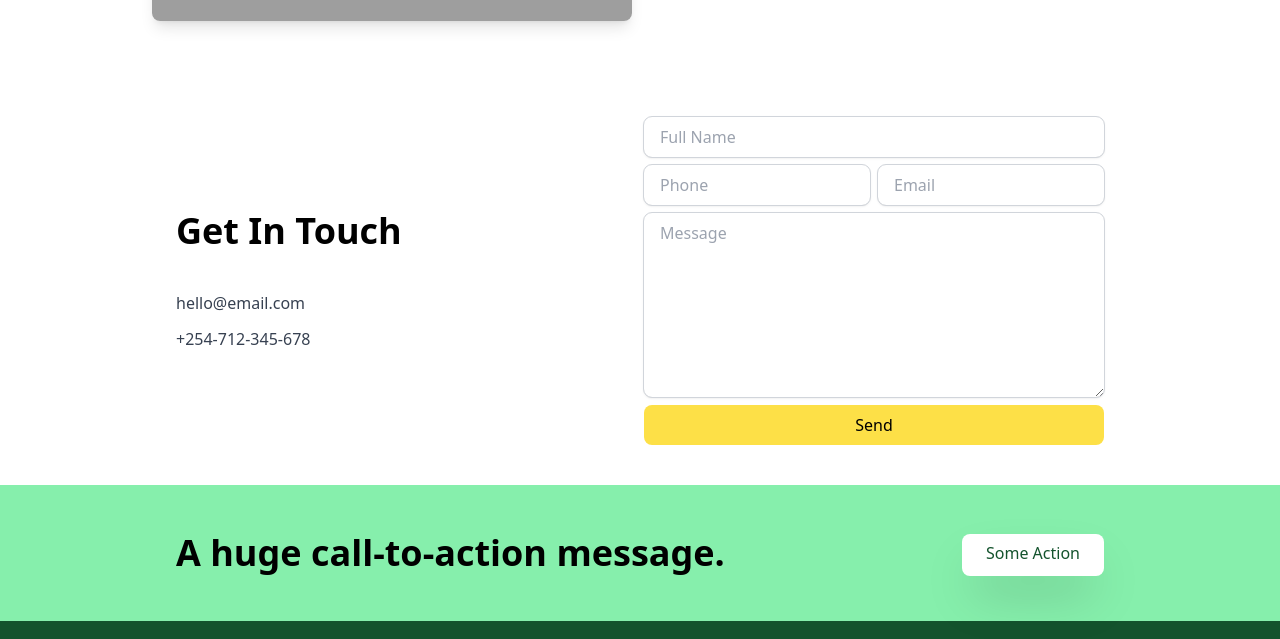
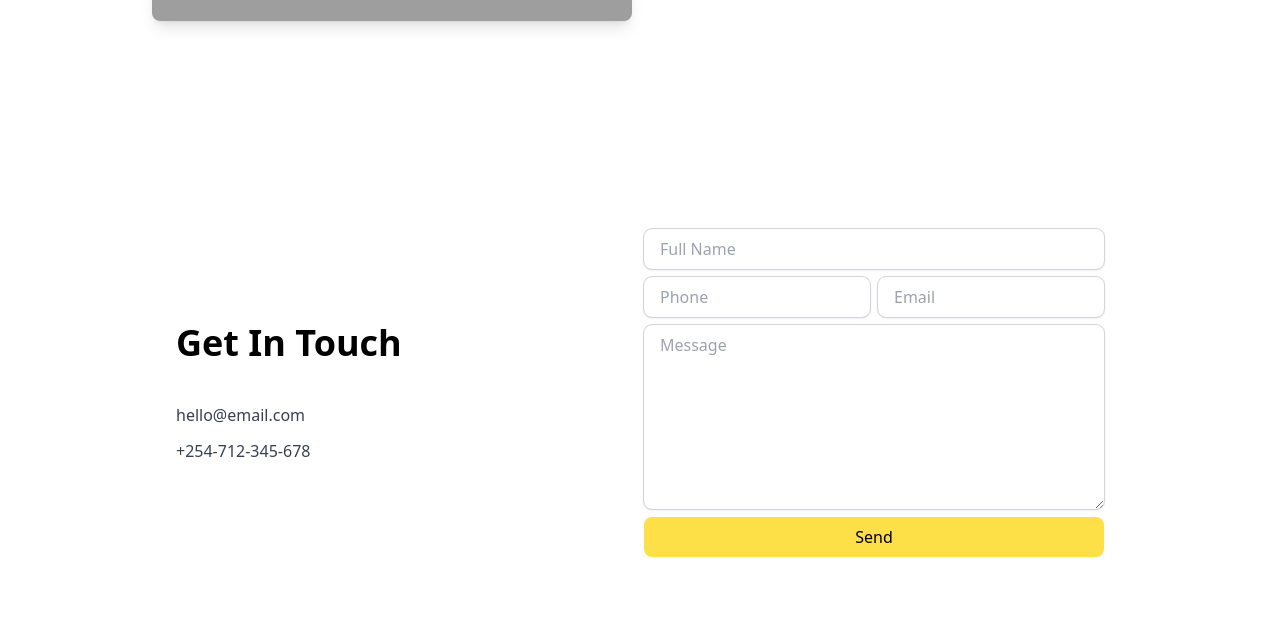
Before and after one commit to insidemordecai/drew-project, a website: page index.html in a window 1280 px wide. Shown: the part 1619-2258 px from the top of the page. Drawn offline with Linux system fonts and the light colour scheme; grey boxes are pictures that could not be loaded.

Commit message:
increase contact section padding [larger screens]

```diff
--- a/index.html
+++ b/index.html
@@ -116,7 +116,7 @@
   </div>
 
   <!-- Contact Section -->
-  <section id="contact">
+  <section id="contact" class="md:py-28">
     <!-- Flex Container -->
     <div class="container flex flex-col items-center mx-auto py-10 px-6 space-x-2 space-y-2 md:space-y-0 md:flex-row">
       <!-- Contact Details -->
```
Also changed, not shown: css/main.css.
